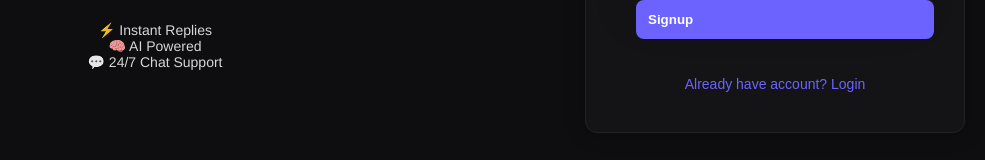
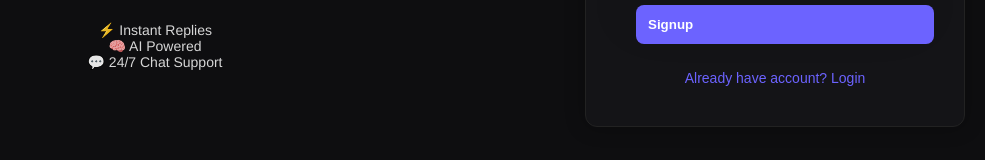
Before and after one commit to rahul123-jpg/Smart-AI-Chat-App, a React (Vite) app in the folder frontend/: page / in a window 1280 px wide. Shown: the part 462-622 px from the top of the page, without its empty margins (295-1280 px from the left). Built offline with nearby package versions, Linux system fonts and the light colour scheme.

Commit message:
update signup page

```diff
--- a/frontend/src/auth.css
+++ b/frontend/src/auth.css
@@ -67,7 +67,7 @@
 .switchText {
   color: #aaa;
   text-align: center;
-  margin-top: 12px;
+  margin-top: 1px;
   font-size: 14px;
   cursor: pointer;
 }
```
